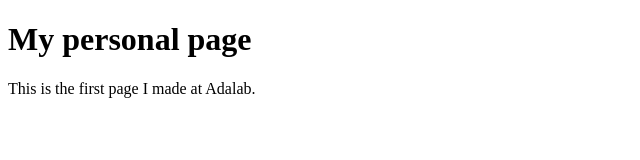
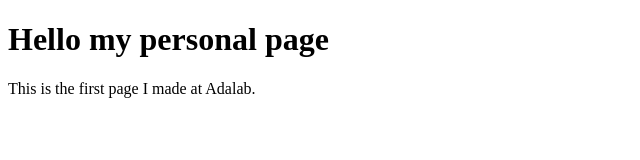
Before and after one commit to g1462884932/g1462884932.github.io, a plain HTML site: page index.html in a window 1280 px wide. Shown: the whole page, without its empty margins (0-640 px from the left). Drawn offline with Linux system fonts and the light colour scheme.

Commit message:
Update index.html

```diff
--- a/index.html
+++ b/index.html
@@ -8,7 +8,7 @@
 </head>
 
 <body>
-<h1>My personal page</h1>
+<h1>Hello my personal page</h1>
 <p>This is the first page I made at Adalab.</p>
 </body>
 
```
